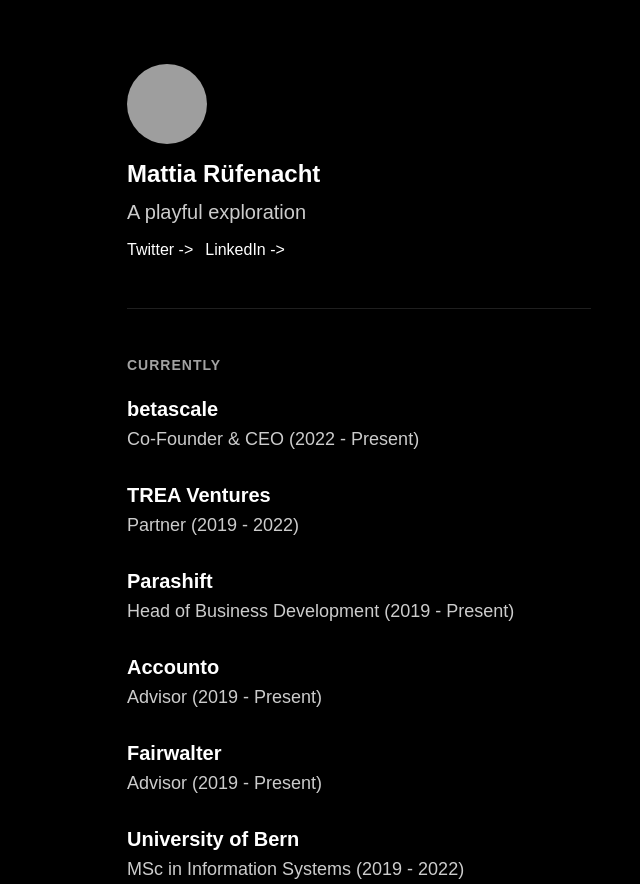
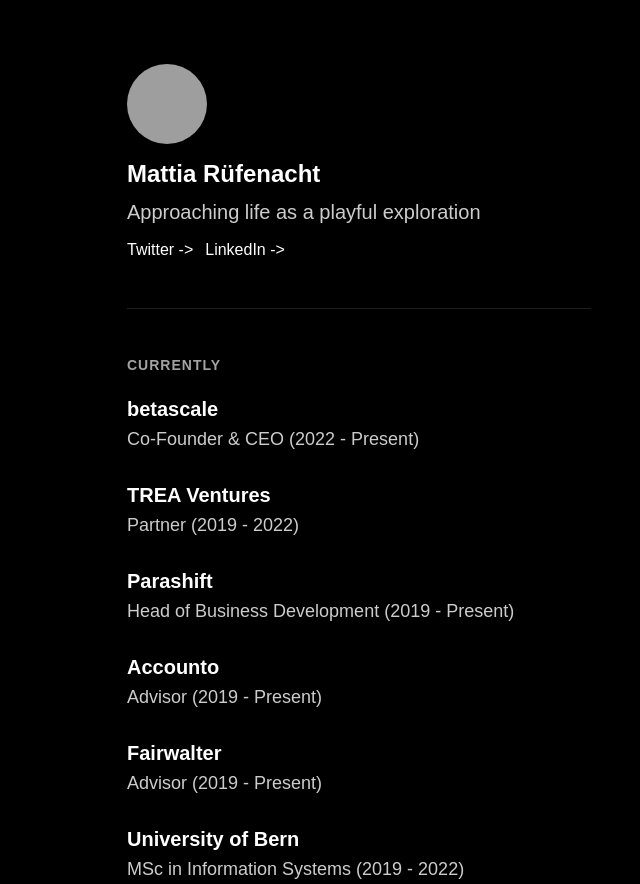
Before and after one commit to rufenmatt/rufenmatt.github.io, a plain HTML site: page index.html in a window 1280 px wide. Shown: the top 884 px of the page, without its empty margins (281-921 px from the left). Drawn offline with Linux system fonts and the light colour scheme; grey boxes are pictures that could not be loaded; a web font is replaced by a local one.

Commit message:
updated bio

```diff
--- a/index.html
+++ b/index.html
@@ -33,7 +33,7 @@
     <div class="section">
       <img src="images/mattia.jpg" class="me">
       <h1>Mattia Rüfenacht</h1>
-      <h2>A playful exploration</h2>
+      <h2>Approaching life as a playful exploration</h2>
 
       <a href="https://twitter.com/rufenmatt" class="link">Twitter -></a><a href="https://www.linkedin.com/in/rufenmatt/" class="link">LinkedIn -></a>
     </div>
```
